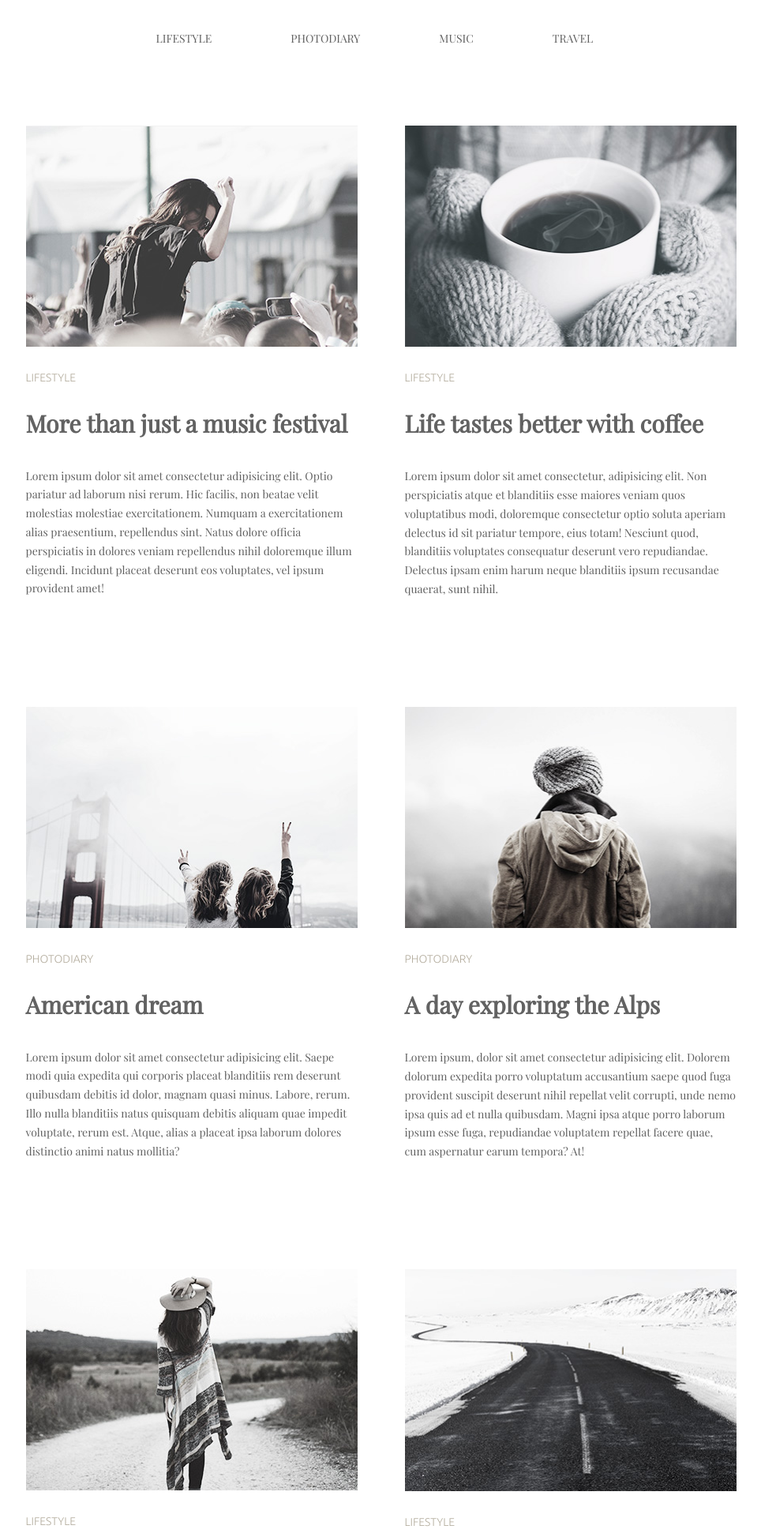
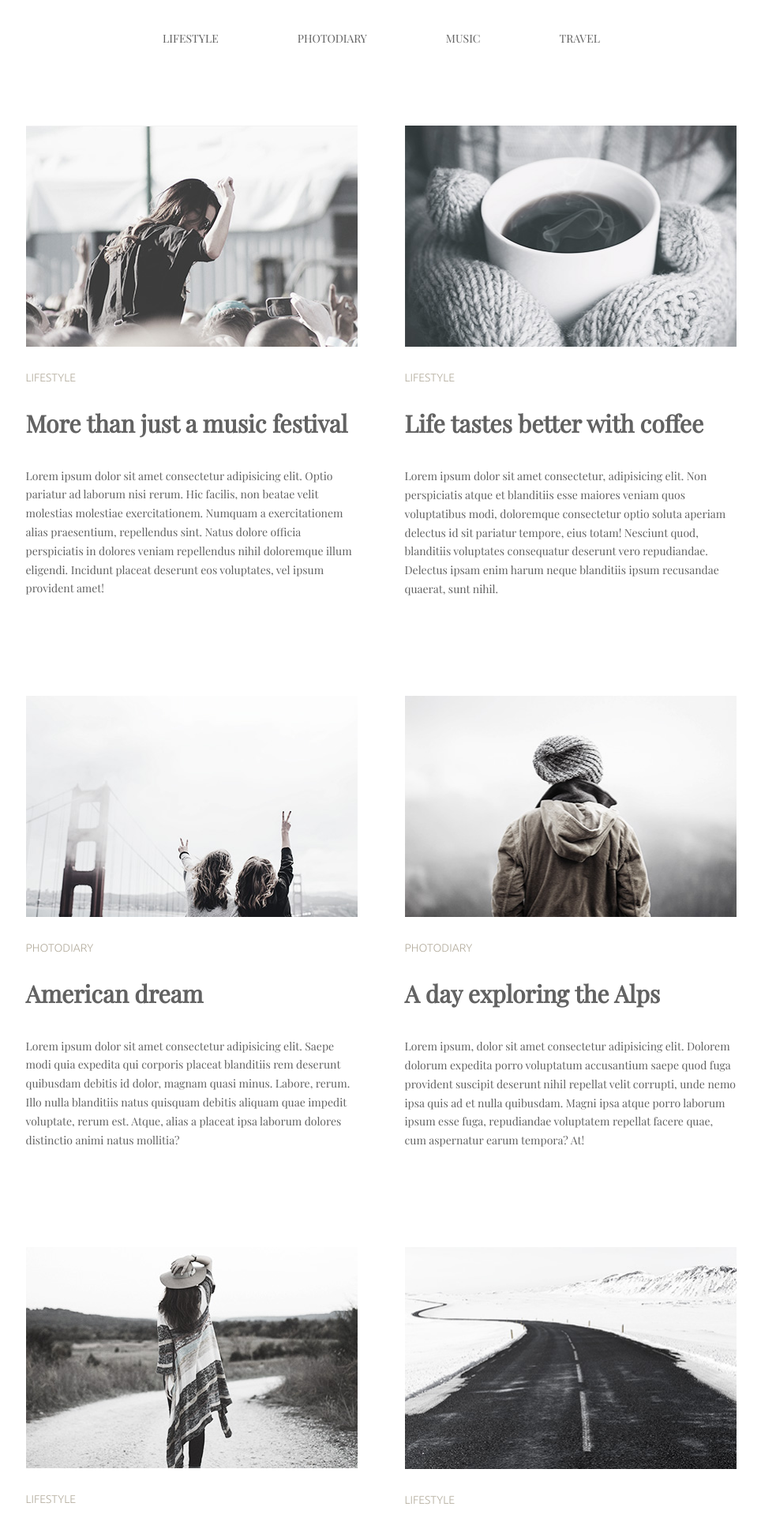
Before and after one commit to limel/goit-markup-hw-04-blog, a plain HTML site: page index.html in a window 1280 px wide. Shown: the top 1941 px of the page at 79% size, without its empty margins (157-1121 px from the left). Drawn offline with nearby package versions, Linux system fonts and the light colour scheme.

Commit message:
fixed main.css

```diff
--- a/css/main.css
+++ b/css/main.css
@@ -53,6 +53,7 @@ img {
 .discription {
   font-size: 14px;
   line-height: 1.7;
+  margin: 0;
 }
 
 .menu-item-link {
@@ -62,19 +63,14 @@ img {
 
 .menu-navigation {
   display: flex;
+  justify-content: center;
+  padding-bottom: 98px;
 }
 .menu-item .menu-item-link {
   display: block;
   padding-left: 50px;
   padding-right: 50px;
   padding-top: 37px;
-}
-
-.menu-navigation .menu-item:first-child {
-  padding-left: 115px;
-}
-.menu-navigation .menu-item:last-child {
-  padding-right: 115px;
 }
 
 .menu-item-link:hover,
@@ -89,6 +85,7 @@ img {
 .blog-articls {
   display: flex;
   flex-wrap: wrap;
+  margin-bottom: 123px;
 }
 
 .blog-articls .articl {
@@ -101,14 +98,14 @@ img {
 .blog-articls .articl:nth-child(2n + 2) {
   margin-right: 0;
 }
-
-.blog-articls .articl:nth-child(-n + 2) {
-  margin-top: 98px;
+.blog-articls .articl:nth-child(n + 5) {
+  margin-bottom: 0;
 }
 
 .title-articl {
   font-size: 30px;
   line-height: 1.2;
+  margin: 0;
   margin-bottom: 37px;
 }
 
@@ -118,6 +115,7 @@ img {
   font-family: var(--category-font);
   color: var(--grey-color);
   text-transform: uppercase;
+  margin: 0;
   margin-top: 31px;
   margin-bottom: 31px;
 }
@@ -136,3 +134,9 @@ img {
   background-color: rgb(255, 255, 255);
   margin-bottom: 70px;
 }
+
+.load-more-button:hover {
+  color: var(--active-color);
+  transition: 0.35s;
+  cursor: pointer;
+}
```
